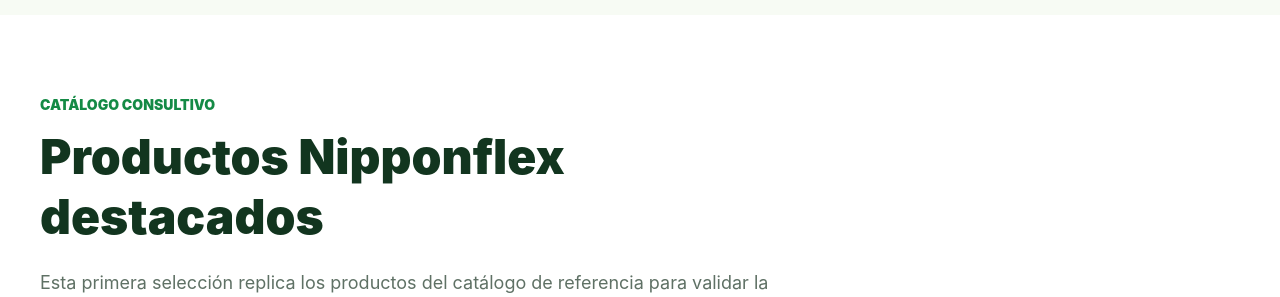
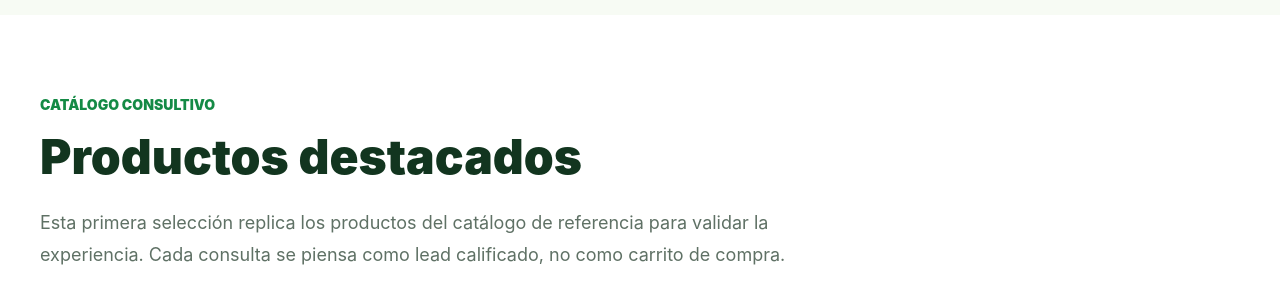
Before and after one commit to matiasvengas12-spec/nipponflex-web, a React (Vite) app: page / in a window 1280 px wide. Shown: the part 1640-1937 px from the top of the page. Built offline with nearby package versions, Linux system fonts and the light colour scheme.

Commit message:
Simplify catalog heading

```diff
--- a/src/components/landing/ProductCatalog.jsx
+++ b/src/components/landing/ProductCatalog.jsx
@@ -13,7 +13,7 @@
             Catálogo consultivo
           </p>
           <h2 className="fx-reveal fx-reveal-delay-1 mt-3 text-3xl font-black leading-tight text-[#12351f] sm:text-5xl">
-            Productos Nipponflex destacados
+            Productos destacados
           </h2>
           <p className="fx-reveal fx-reveal-delay-2 mt-4 text-base leading-7 text-[#5f7165] sm:mt-5 sm:text-lg sm:leading-8">
             Esta primera selección replica los productos del catálogo de
```
